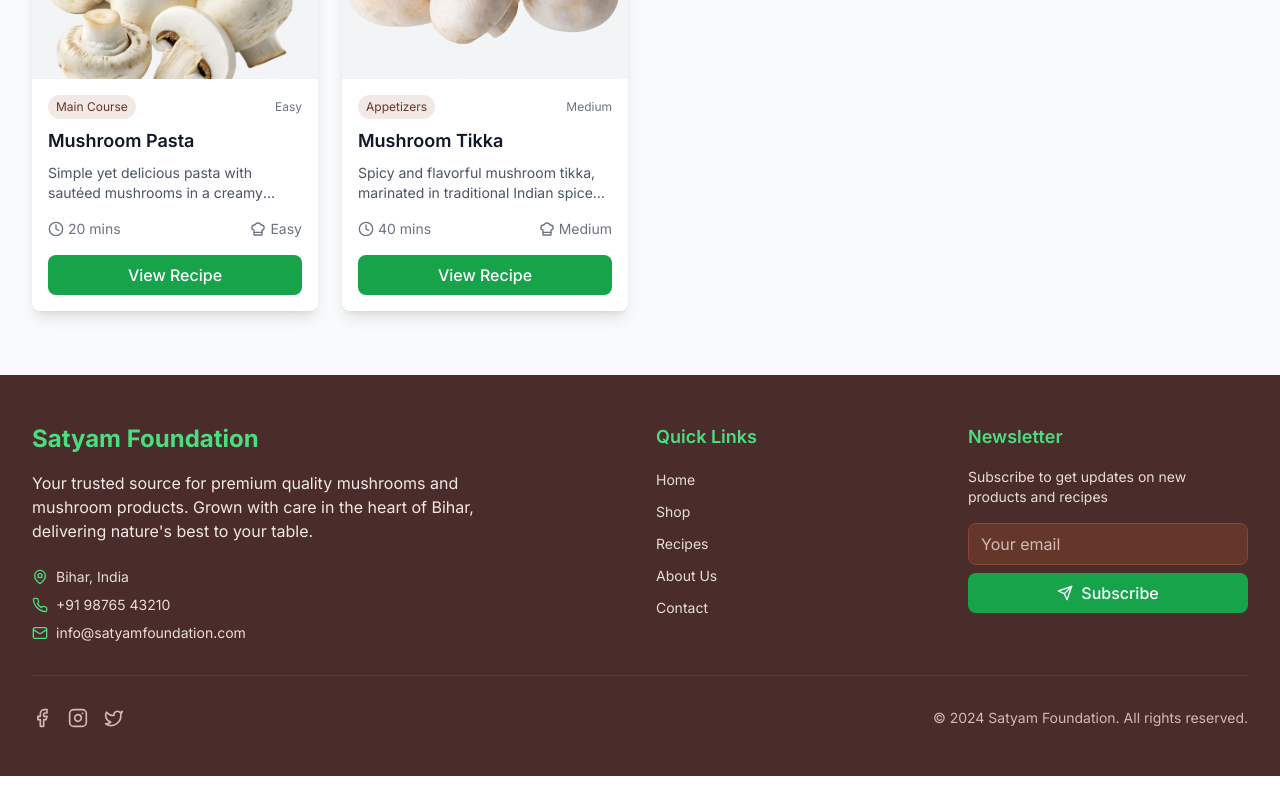
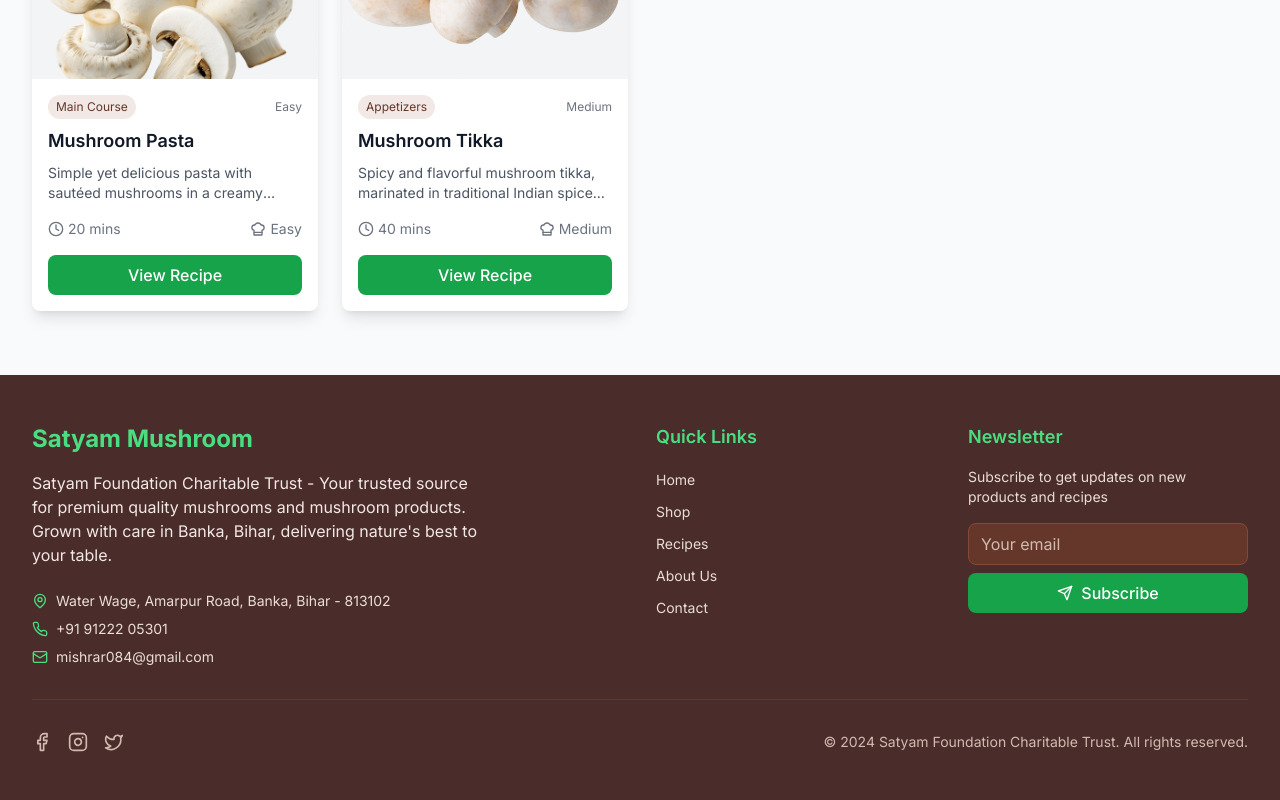
Before and after one commit to rickyjones544-debug/satyam-foundation-website, a Next.js app: page /recipes in a window 1280 px wide. Shown: the part 2403-3203 px from the top of the page. Before the commit the page ends 3179 px from the top, so only its background shows below. Built offline with nearby package versions, Linux system fonts and the light colour scheme.

Commit message:
Update entire website with real company information - Satyam Foundation Charitable Trust / Satyam Mushroom

```diff
--- a/components/Footer.js
+++ b/components/Footer.js
@@ -7,23 +7,23 @@ export default function Footer() {
         <div className="grid grid-cols-1 md:grid-cols-4 gap-8">
           {/* Company Info */}
           <div className="col-span-1 md:col-span-2">
-            <h3 className="text-2xl font-bold mb-4 text-primary-400">Satyam Foundation</h3>
+            <h3 className="text-2xl font-bold mb-4 text-primary-400">Satyam Mushroom</h3>
             <p className="text-earth-100 mb-6 max-w-md">
-              Your trusted source for premium quality mushrooms and mushroom products.
-              Grown with care in the heart of Bihar, delivering nature's best to your table.
+              Satyam Foundation Charitable Trust - Your trusted source for premium quality mushrooms and mushroom products.
+              Grown with care in Banka, Bihar, delivering nature's best to your table.
             </p>
             <div className="space-y-2">
               <div className="flex items-center text-earth-200">
                 <MapPin className="h-4 w-4 mr-2 text-primary-400" />
-                <span className="text-sm">Bihar, India</span>
+                <span className="text-sm">Water Wage, Amarpur Road, Banka, Bihar - 813102</span>
               </div>
               <div className="flex items-center text-earth-200">
                 <Phone className="h-4 w-4 mr-2 text-primary-400" />
-                <span className="text-sm">+91 98765 43210</span>
+                <span className="text-sm">+91 91222 05301</span>
               </div>
               <div className="flex items-center text-earth-200">
                 <Mail className="h-4 w-4 mr-2 text-primary-400" />
-                <span className="text-sm">info@satyamfoundation.com</span>
+                <span className="text-sm">mishrar084@gmail.com</span>
               </div>
             </div>
           </div>
@@ -78,7 +78,7 @@ export default function Footer() {
               </a>
             </div>
             <div className="text-earth-400 text-sm">
-              © 2024 Satyam Foundation. All rights reserved.
+              © 2024 Satyam Foundation Charitable Trust. All rights reserved.
             </div>
           </div>
         </div>
--- a/pages/about.js
+++ b/pages/about.js
@@ -51,9 +51,9 @@ export default function About() {
   return (
     <>
       <Head>
-        <title>About Us - Satyam Foundation | Our Story & Mission</title>
-        <meta name="description" content="Learn about Satyam Foundation's journey from a small Bihar farm to a leading mushroom supplier. Discover our mission, values, and commitment to quality." />
-        <meta name="keywords" content="about satyam foundation, mushroom farming Bihar, organic mushrooms, sustainable agriculture" />
+        <title>About Us - Satyam Mushroom | Satyam Foundation Charitable Trust</title>
+        <meta name="description" content="Learn about Satyam Mushroom by Satyam Foundation Charitable Trust. Our journey from Banka, Bihar to becoming a leading mushroom supplier. Discover our mission, values, and commitment to quality." />
+        <meta name="keywords" content="about Satyam Mushroom, Satyam Foundation Charitable Trust, mushroom farming Banka Bihar, organic mushrooms, sustainable agriculture" />
       </Head>
 
       <div className="min-h-screen">
@@ -66,7 +66,7 @@ export default function About() {
                 Our Story
               </h1>
               <p className="text-xl max-w-3xl mx-auto text-primary-100">
-                From a small family farm in Bihar to becoming one of India's most trusted mushroom suppliers,
+                From Satyam Foundation Charitable Trust in Banka, Bihar to becoming one of India's most trusted mushroom suppliers,
                 our journey is rooted in passion, quality, and sustainable farming practices.
               </p>
             </div>
@@ -86,13 +86,13 @@ export default function About() {
                     <h3 className="text-xl font-semibold text-primary-600 mb-3">Mission</h3>
                     <p className="text-gray-700 leading-relaxed">
                       To provide premium quality, organic mushrooms to every Indian household while
-                      promoting sustainable farming practices and supporting local farming communities in Bihar.
+                      promoting sustainable farming practices and supporting local communities in Banka, Bihar through Satyam Foundation Charitable Trust.
                     </p>
                   </div>
                   <div>
                     <h3 className="text-xl font-semibold text-primary-600 mb-3">Vision</h3>
                     <p className="text-gray-700 leading-relaxed">
-                      To become India's leading mushroom supplier, known for exceptional quality,
+                      To become India's leading mushroom supplier under Satyam Mushroom brand, known for exceptional quality,
                       innovation in mushroom farming, and commitment to environmental sustainability.
                     </p>
                   </div>
@@ -188,21 +188,21 @@ export default function About() {
               </div>
               <div className="order-1 lg:order-2">
                 <h2 className="text-3xl lg:text-4xl font-bold text-gray-900 mb-6">
-                  Our Farm in Bihar
+                  Our Farm in Banka, Bihar
                 </h2>
                 <div className="space-y-4">
                   <div className="flex items-start">
                     <MapPin className="h-6 w-6 text-primary-600 mr-3 mt-1 flex-shrink-0" />
                     <div>
                       <h3 className="font-semibold text-gray-900">Location</h3>
-                      <p className="text-gray-600">Strategically located in the heart of Bihar, ideal for mushroom cultivation</p>
+                      <p className="text-gray-600">Strategically located in Banka, Bihar, ideal for mushroom cultivation with perfect climate conditions</p>
                     </div>
                   </div>
                   <div className="flex items-start">
                     <Leaf className="h-6 w-6 text-primary-600 mr-3 mt-1 flex-shrink-0" />
                     <div>
                       <h3 className="font-semibold text-gray-900">Growing Conditions</h3>
-                      <p className="text-gray-600">Perfect climate and soil conditions for growing premium quality mushrooms year-round</p>
+                      <p className="text-gray-600">Perfect climate and soil conditions in Banka for growing premium quality mushrooms year-round</p>
                     </div>
                   </div>
                   <div className="flex items-start">
--- a/pages/cart.js
+++ b/pages/cart.js
@@ -71,8 +71,8 @@ export default function Cart() {
   return (
     <>
       <Head>
-        <title>Shopping Cart - Satyam Foundation</title>
-        <meta name="description" content="View your shopping cart and checkout" />
+        <title>Shopping Cart - Satyam Mushroom</title>
+        <meta name="description" content="View your shopping cart and checkout from Satyam Mushroom - Premium mushrooms from Banka, Bihar" />
       </Head>
 
       <div className="min-h-screen bg-gray-50 py-8">
--- a/pages/checkout.js
+++ b/pages/checkout.js
@@ -120,8 +120,8 @@ export default function Checkout() {
   return (
     <>
       <Head>
-        <title>Checkout - Satyam Foundation</title>
-        <meta name="description" content="Complete your purchase" />
+        <title>Checkout - Satyam Mushroom</title>
+        <meta name="description" content="Complete your purchase from Satyam Mushroom - Premium mushrooms from Banka, Bihar" />
       </Head>
 
       <div className="min-h-screen bg-gray-50">
--- a/pages/contact.js
+++ b/pages/contact.js
@@ -43,17 +43,16 @@ export default function Contact() {
       icon: MapPin,
       title: "Visit Our Farm",
       details: [
-        "Satyam Foundation Farm",
-        "Village: Rampur, District: Patna",
-        "Bihar, India - 801110"
+        "Satyam Mushroom",
+        "Water Wage, Amarpur Road",
+        "Banka, Bihar - 813102"
       ]
     },
     {
       icon: Phone,
       title: "Call Us",
       details: [
-        "+91 98765 43210",
-        "+91 87654 32109",
+        "+91 91222 05301",
         "Mon-Sat: 9:00 AM - 6:00 PM"
       ]
     },
@@ -61,9 +60,8 @@ export default function Contact() {
       icon: Mail,
       title: "Email Us",
       details: [
-        "info@satyamfoundation.com",
-        "orders@satyamfoundation.com",
-        "support@satyamfoundation.com"
+        "mishrar084@gmail.com",
+        "orders@satyammushroom.com"
       ]
     },
     {
@@ -99,9 +97,9 @@ export default function Contact() {
   return (
     <>
       <Head>
-        <title>Contact Us - Satyam Foundation | Get in Touch</title>
-        <meta name="description" content="Contact Satyam Foundation for premium mushrooms. Visit our farm in Bihar, call us, or send a message. We're here to help with all your mushroom needs." />
-        <meta name="keywords" content="contact satyam foundation, mushroom farm Bihar, customer support, mushroom orders" />
+        <title>Contact Us - Satyam Mushroom | Satyam Foundation Charitable Trust</title>
+        <meta name="description" content="Contact Satyam Mushroom by Satyam Foundation Charitable Trust for premium mushrooms. Visit our farm in Banka, Bihar, call us at 9122205301, or email mishrar084@gmail.com." />
+        <meta name="keywords" content="contact Satyam Mushroom, Satyam Foundation Charitable Trust, mushroom farm Banka Bihar, customer support, 9122205301, mishrar084@gmail.com" />
       </Head>
 
       <div className="min-h-screen bg-gray-50">
@@ -115,7 +113,7 @@ export default function Contact() {
               </h1>
               <p className="text-xl max-w-3xl mx-auto text-primary-100">
                 Have questions about our products or want to place an order?
-                We'd love to hear from you. Reach out through any of the channels below.
+                Satyam Mushroom by Satyam Foundation Charitable Trust is here to help. Reach out through any of the channels below.
               </p>
             </div>
           </div>
@@ -201,7 +199,7 @@ export default function Contact() {
                       value={formData.phone}
                       onChange={handleInputChange}
                       className="input-field"
-                      placeholder="+91 98765 43210"
+                      placeholder="+91 91222 05301"
                     />
                   </div>
 
@@ -286,17 +284,17 @@ export default function Contact() {
                 <div className="bg-white rounded-lg shadow-lg p-6">
                   <h3 className="text-xl font-semibold text-gray-900 mb-4">Quick Contact</h3>
                   <div className="space-y-4">
-                    <a href="tel:+919876543210" className="flex items-center text-gray-700 hover:text-primary-600">
+                    <a href="tel:+919122205301" className="flex items-center text-gray-700 hover:text-primary-600">
                       <Phone className="h-5 w-5 mr-3" />
-                      +91 98765 43210
+                      +91 91222 05301
                     </a>
-                    <a href="mailto:info@satyamfoundation.com" className="flex items-center text-gray-700 hover:text-primary-600">
+                    <a href="mailto:mishrar084@gmail.com" className="flex items-center text-gray-700 hover:text-primary-600">
                       <Mail className="h-5 w-5 mr-3" />
-                      info@satyamfoundation.com
+                      mishrar084@gmail.com
                     </a>
-                    <a href="https://wa.me/919876543210" target="_blank" rel="noopener noreferrer" className="flex items-center text-gray-700 hover:text-primary-600">
+                    <a href="https://wa.me/919122205301" target="_blank" rel="noopener noreferrer" className="flex items-center text-gray-700 hover:text-primary-600">
                       <MessageSquare className="h-5 w-5 mr-3" />
-                      WhatsApp: +91 98765 43210
+                      WhatsApp: +91 91222 05301
                     </a>
                   </div>
                 </div>
--- a/pages/index.js
+++ b/pages/index.js
@@ -13,23 +13,23 @@ export default function Home() {
   return (
     <>
       <Head>
-        <title>Satyam Foundation - Fresh Mushrooms & Mushroom Products | Bihar, India</title>
-        <meta name="description" content="Premium quality fresh and dried mushrooms from Bihar, India. Shop organic mushrooms, mushroom products, and explore delicious recipes." />
-        <meta name="keywords" content="fresh mushrooms, dried mushrooms, mushroom products, organic mushrooms, Bihar mushrooms, mushroom farming" />
-        <meta name="author" content="Satyam Foundation" />
+        <title>Satyam Mushroom - Satyam Foundation Charitable Trust | Fresh Mushrooms & Mushroom Products | Banka, Bihar</title>
+        <meta name="description" content="Premium quality fresh and dried mushrooms from Banka, Bihar. Satyam Mushroom by Satyam Foundation Charitable Trust offers organic mushrooms, mushroom products, and delicious recipes." />
+        <meta name="keywords" content="Satyam Mushroom, Satyam Foundation Charitable Trust, fresh mushrooms, dried mushrooms, mushroom products, organic mushrooms, Banka Bihar mushrooms, mushroom farming" />
+        <meta name="author" content="Satyam Foundation Charitable Trust" />
 
         {/* Open Graph / Facebook */}
         <meta property="og:type" content="website" />
-        <meta property="og:url" content="https://satyamfoundation.com/" />
-        <meta property="og:title" content="Satyam Foundation - Fresh Mushrooms & Mushroom Products" />
-        <meta property="og:description" content="Premium quality fresh and dried mushrooms from Bihar, India. Shop organic mushrooms and explore recipes." />
+        <meta property="og:url" content="https://sbatyam-foundation-mushrooms.vercel.app/" />
+        <meta property="og:title" content="Satyam Mushroom - Satyam Foundation Charitable Trust" />
+        <meta property="og:description" content="Premium quality fresh and dried mushrooms from Banka, Bihar. Satyam Mushroom by Satyam Foundation Charitable Trust." />
         <meta property="og:image" content="/images/og-image.jpg" />
 
         {/* Twitter */}
         <meta property="twitter:card" content="summary_large_image" />
-        <meta property="twitter:url" content="https://satyamfoundation.com/" />
-        <meta property="twitter:title" content="Satyam Foundation - Fresh Mushrooms & Mushroom Products" />
-        <meta property="twitter:description" content="Premium quality fresh and dried mushrooms from Bihar, India." />
+        <meta property="twitter:url" content="https://sbatyam-foundation-mushrooms.vercel.app/" />
+        <meta property="twitter:title" content="Satyam Mushroom - Satyam Foundation Charitable Trust" />
+        <meta property="twitter:description" content="Premium quality fresh and dried mushrooms from Banka, Bihar by Satyam Foundation Charitable Trust." />
         <meta property="twitter:image" content="/images/og-image.jpg" />
 
         <link rel="icon" href="/favicon.ico" />
--- a/pages/order-confirmation.js
+++ b/pages/order-confirmation.js
@@ -53,8 +53,8 @@ export default function OrderConfirmation() {
   return (
     <>
       <Head>
-        <title>Order Confirmed - Satyam Foundation</title>
-        <meta name="description" content="Your order has been successfully placed" />
+        <title>Order Confirmed - Satyam Mushroom</title>
+        <meta name="description" content="Your order from Satyam Mushroom has been successfully placed. Premium mushrooms from Banka, Bihar." />
       </Head>
 
       <div className="min-h-screen bg-gray-50">
--- a/pages/product/[id].js
+++ b/pages/product/[id].js
@@ -38,9 +38,9 @@ export default function ProductDetail() {
   return (
     <>
       <Head>
-        <title>{product.name} - Satyam Foundation</title>
+        <title>{product.name} - Satyam Mushroom</title>
         <meta name="description" content={product.description} />
-        <meta name="keywords" content={`${product.name}, mushrooms, ${product.category} mushrooms, Bihar mushrooms`} />
+        <meta name="keywords" content={`${product.name}, mushrooms, ${product.category} mushrooms, Satyam Mushroom, Banka Bihar mushrooms`} />
       </Head>
 
       <div className="min-h-screen bg-gray-50">
--- a/pages/recipe/[id].js
+++ b/pages/recipe/[id].js
@@ -42,8 +42,9 @@ export default function RecipeDetail() {
   return (
     <>
       <Head>
-        <title>{recipe.title} - Satyam Foundation | Mushroom Recipe</title>
+        <title>{recipe.title} - Recipe | Satyam Mushroom</title>
         <meta name="description" content={recipe.description} />
+        <meta name="keywords" content={`${recipe.title}, mushroom recipe, Satyam Mushroom, Indian cuisine, healthy recipes`} />
       </Head>
 
       <div className="min-h-screen bg-gray-50">
--- a/pages/recipes.js
+++ b/pages/recipes.js
@@ -28,8 +28,8 @@ export default function Recipes() {
   return (
     <>
       <Head>
-        <title>Mushroom Recipes - Satyam Foundation | Delicious Mushroom Dishes</title>
-        <meta name="description" content="Explore delicious mushroom recipes from Satyam Foundation. From soups to main courses, discover creative ways to cook with fresh and dried mushrooms." />
+        <title>Mushroom Recipes - Satyam Mushroom | Delicious Mushroom Dishes</title>
+        <meta name="description" content="Explore delicious mushroom recipes from Satyam Mushroom by Satyam Foundation Charitable Trust. From soups to main courses, discover creative ways to cook with fresh and dried mushrooms." />
         <meta name="keywords" content="mushroom recipes, cooking mushrooms, Indian mushroom dishes, healthy recipes" />
       </Head>
 
--- a/pages/recipes/[id].js
+++ b/pages/recipes/[id].js
@@ -25,7 +25,7 @@ export default function RecipeDetail() {
   return (
     <>
       <Head>
-        <title>{recipe.title} - Recipe | Satyam Foundation</title>
+        <title>{recipe.title} - Satyam Mushroom | Mushroom Recipe</title>
         <meta name="description" content={recipe.description} />
         <meta name="keywords" content={`${recipe.title}, mushroom recipe, Indian cuisine, healthy recipes`} />
       </Head>
--- a/pages/shop.js
+++ b/pages/shop.js
@@ -65,8 +65,8 @@ export default function Shop() {
   return (
     <>
       <Head>
-        <title>Shop - Satyam Foundation | Fresh & Dried Mushrooms</title>
-        <meta name="description" content="Browse our wide selection of fresh and dried mushrooms. Premium quality mushrooms from Bihar, India." />
+        <title>Shop - Satyam Mushroom | Fresh Mushrooms & Products</title>
+        <meta name="description" content="Shop premium fresh and dried mushrooms from Satyam Mushroom by Satyam Foundation Charitable Trust. Quality mushrooms from Banka, Bihar delivered to your doorstep." />
         <meta name="keywords" content="buy mushrooms, fresh mushrooms, dried mushrooms, mushroom shop, Bihar mushrooms" />
       </Head>
 
```
